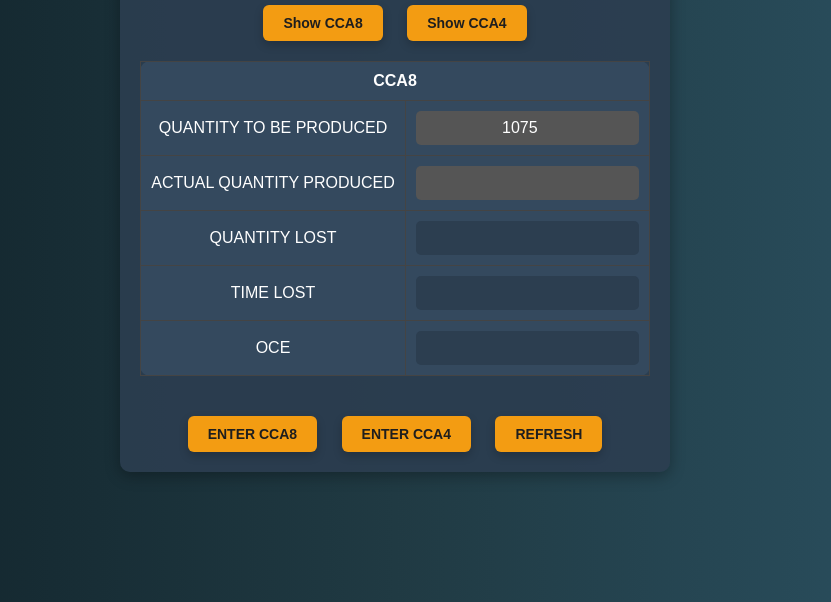
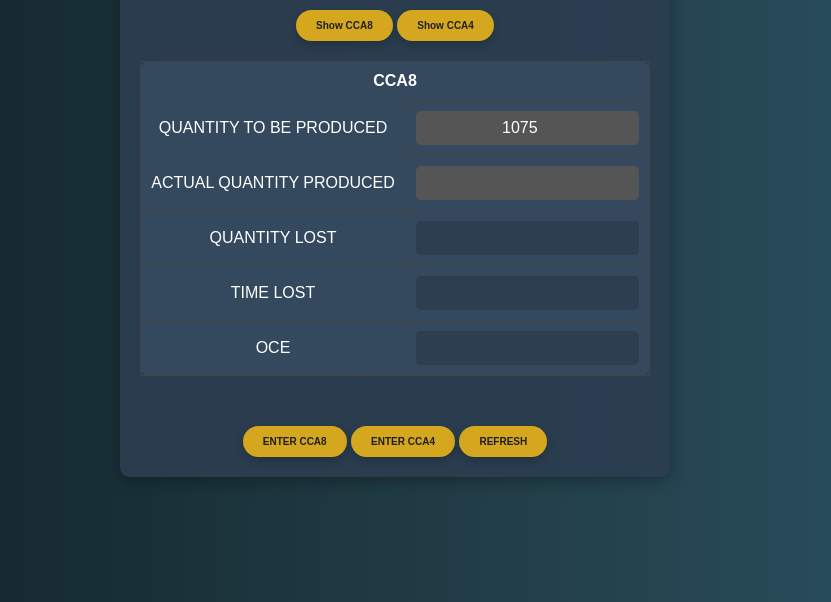
Before and after one commit to amarjeet0000/production-, a plain HTML site: page index.html in a window 1280 px wide. Shown: the part 198-800 px from the top of the page, without its empty margins (245-1076 px from the left). Drawn offline with Linux system fonts and the light colour scheme.

Commit message:
Update index.html
change

```diff
--- a/index.html
+++ b/index.html
@@ -108,38 +108,38 @@
 
         .button-container {
             text-align: center;
-            margin-top: 20px;
+            margin-top: 30px;
             animation: fadeIn 2s ease-in-out;
         }
 
         button {
             padding: 10px 20px;
-            background-color: #f39c12;
+            background-color: #d5a71f;
             color: #1e1e1e;
             border: none;
-            border-radius: 6px;
+            border-radius: 25px;
             cursor: pointer;
             transition: background-color 0.3s, transform 0.3s;
-            font-size: 14px;
+            font-size: 10px;
             font-weight: bold;
             box-shadow: 0 4px 10px rgba(0, 0, 0, 0.2);
-            margin: 0 10px;
+            margin: 1 10px;
         }
 
         button:hover {
-            background-color: #e67e22;
+            background-color: #22e62c;
             transform: scale(1.1);
         }
 
         .congratulations, .bad, .ok {
             display: none;
             position: absolute;
-            top: 50%;
+            top:0%;
             left: 50%;
             transform: translate(-50%, -50%);
             font-size: 20px;
             font-weight: bold;
-            color: #fff;
+            color: #0e110f;
             text-align: center;
             padding: 15px 30px;
             border-radius: 10px;
@@ -149,7 +149,7 @@
         }
 
         .congratulations {
-            background-color: rgba(39, 174, 96, 0.9);
+            background-color: rgba(18, 216, 94, 0.9);
         }
 
         .bad {
```
